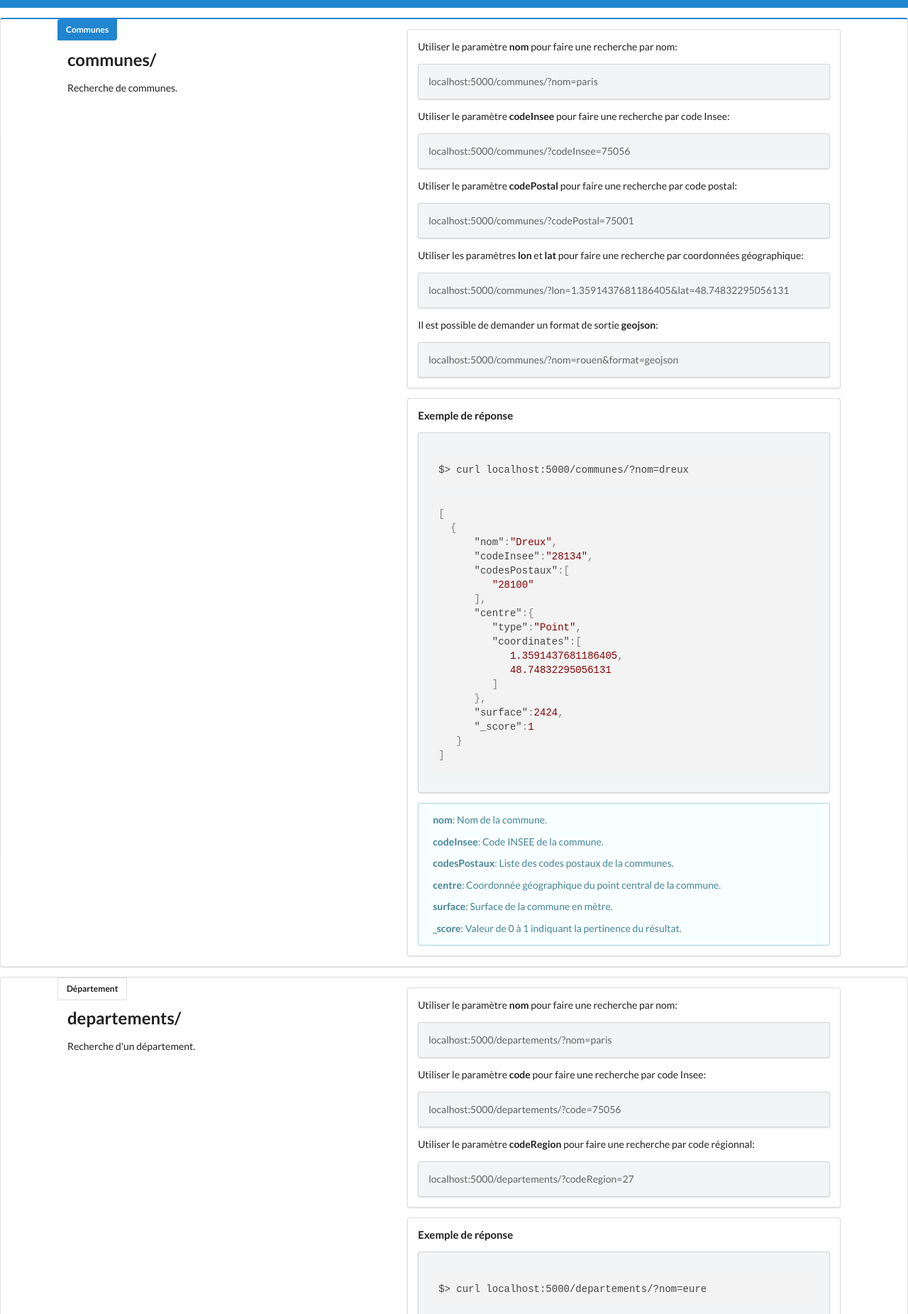
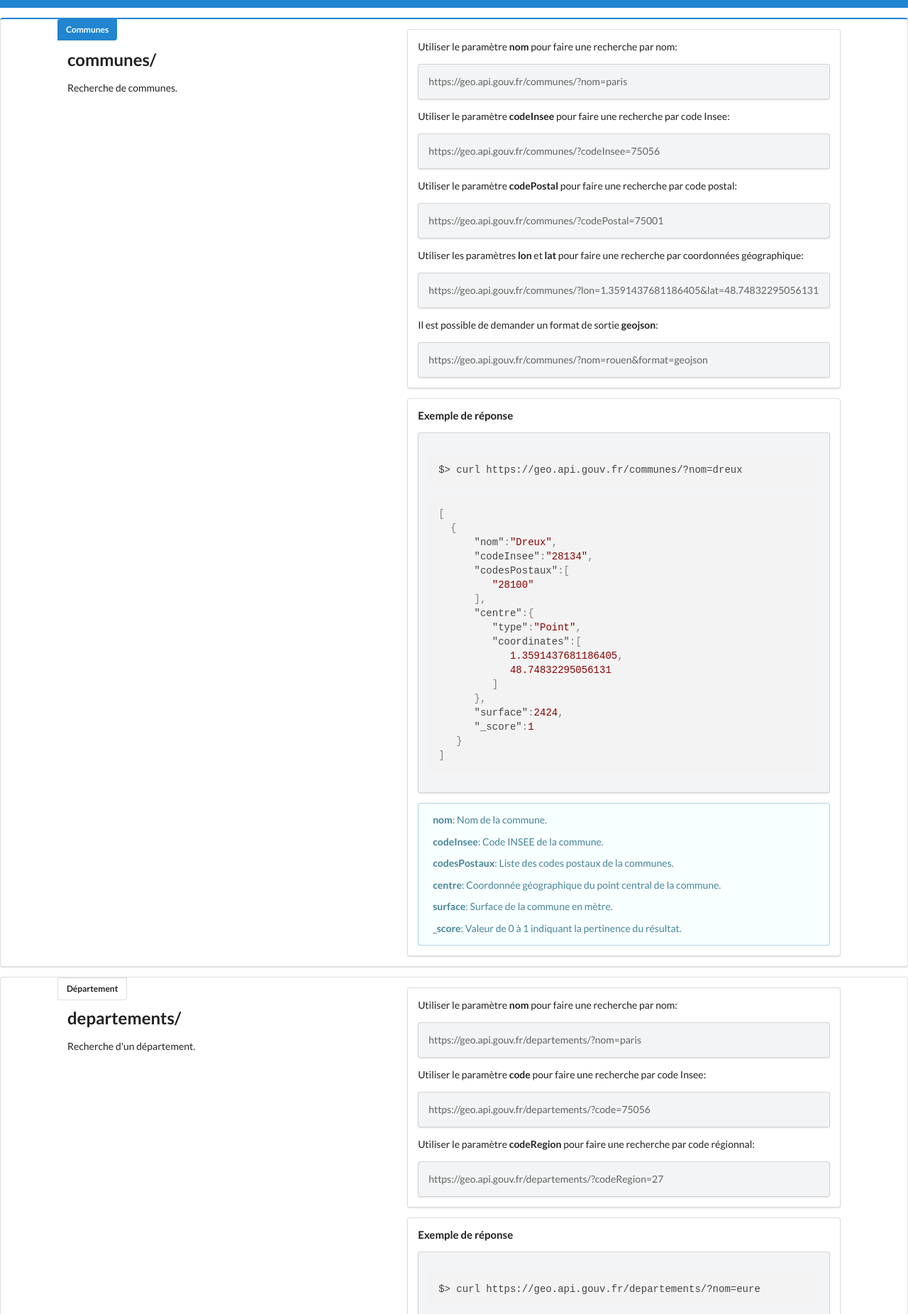
Before and after one commit to datagouv/api-geo, a website: page index.html in a window 1280 px wide. Shown: the part 65-1916 px from the top of the page at 71% size. Drawn offline with nearby package versions, Linux system fonts and the light colour scheme.

Commit message:
Change localhost by geo.api.gouv.fr

```diff
--- a/index.html
+++ b/index.html
@@ -28,20 +28,20 @@
     <div class="height wide column">
       <div class="ui aligned segment">
         <p>Utiliser le paramètre <b>nom</b> pour faire une recherche par nom:</p>
-        <div class="ui secondary segment">localhost:5000/communes/?nom=paris</div>
+        <div class="ui secondary segment">https://geo.api.gouv.fr/communes/?nom=paris</div>
         <p>Utiliser le paramètre <b>codeInsee</b> pour faire une recherche par code Insee:</p>
-        <div class="ui secondary segment">localhost:5000/communes/?codeInsee=75056</div>
+        <div class="ui secondary segment">https://geo.api.gouv.fr/communes/?codeInsee=75056</div>
         <p>Utiliser le paramètre <b>codePostal</b> pour faire une recherche par code postal:</p>
-        <div class="ui secondary segment">localhost:5000/communes/?codePostal=75001</div>
+        <div class="ui secondary segment">https://geo.api.gouv.fr/communes/?codePostal=75001</div>
         <p>Utiliser les paramètres <b>lon</b> et <b>lat</b> pour faire une recherche par coordonnées géographique:</p>
-        <div class="ui secondary segment">localhost:5000/communes/?lon=1.3591437681186405&lat=48.74832295056131</div>
+        <div class="ui secondary segment">https://geo.api.gouv.fr/communes/?lon=1.3591437681186405&lat=48.74832295056131</div>
         <p>Il est possible de demander un format de sortie <b>geojson</b>:</p>
-        <div class="ui secondary segment">localhost:5000/communes/?nom=rouen&format=geojson</div>
+        <div class="ui secondary segment">https://geo.api.gouv.fr/communes/?nom=rouen&format=geojson</div>
       </div>
       <div class="ui aligned segment">
         <h4>Exemple de réponse</h4>
         <div class="ui secondary segment">
-          <pre><code class="bash">$> curl localhost:5000/communes/?nom=dreux</code></pre>
+          <pre><code class="bash">$> curl https://geo.api.gouv.fr/communes/?nom=dreux</code></pre>
           <pre><code class="json">[
   {
       "nom":"Dreux",
@@ -86,16 +86,16 @@
     <div class="height wide column">
       <div class="ui aligned segment">
         <p>Utiliser le paramètre <b>nom</b> pour faire une recherche par nom:</p>
-        <div class="ui secondary segment">localhost:5000/departements/?nom=paris</div>
+        <div class="ui secondary segment">https://geo.api.gouv.fr/departements/?nom=paris</div>
         <p>Utiliser le paramètre <b>code</b> pour faire une recherche par code Insee:</p>
-        <div class="ui secondary segment">localhost:5000/departements/?code=75056</div>
+        <div class="ui secondary segment">https://geo.api.gouv.fr/departements/?code=75056</div>
         <p>Utiliser le paramètre <b>codeRegion</b> pour faire une recherche par code régionnal:</p>
-        <div class="ui secondary segment">localhost:5000/departements/?codeRegion=27</div>
+        <div class="ui secondary segment">https://geo.api.gouv.fr/departements/?codeRegion=27</div>
       </div>
       <div class="ui aligned segment">
         <h4>Exemple de réponse</h4>
         <div class="ui secondary segment">
-          <pre><code class="bash">$> curl localhost:5000/departements/?nom=eure</code></pre>
+          <pre><code class="bash">$> curl https://geo.api.gouv.fr/departements/?nom=eure</code></pre>
           <pre><code class="json">[
   {
     "nom":"Eure",
@@ -133,14 +133,14 @@
     <div class="height wide column">
       <div class="ui aligned segment">
         <p>Utiliser le paramètre <b>nom</b> pour faire une recherche par nom:</p>
-        <div class="ui secondary segment">localhost:5000/regions/?nom=paris</div>
+        <div class="ui secondary segment">https://geo.api.gouv.fr/regions/?nom=paris</div>
         <p>Utiliser le paramètre <b>code</b> pour faire une recherche par code Insee:</p>
-        <div class="ui secondary segment">localhost:5000/regions/?code=11</div>
+        <div class="ui secondary segment">https://geo.api.gouv.fr/regions/?code=11</div>
       </div>
       <div class="ui aligned segment">
         <h4>Exemple de réponse</h4>
         <div class="ui secondary segment">
-          <pre><code class="bash">$> curl localhost:5000/regions/?nom=normandie</code></pre>
+          <pre><code class="bash">$> curl https://geo.api.gouv.fr/regions/?nom=normandie</code></pre>
           <pre><code class="json">[
   {
     "nom":"Normandie",
```
